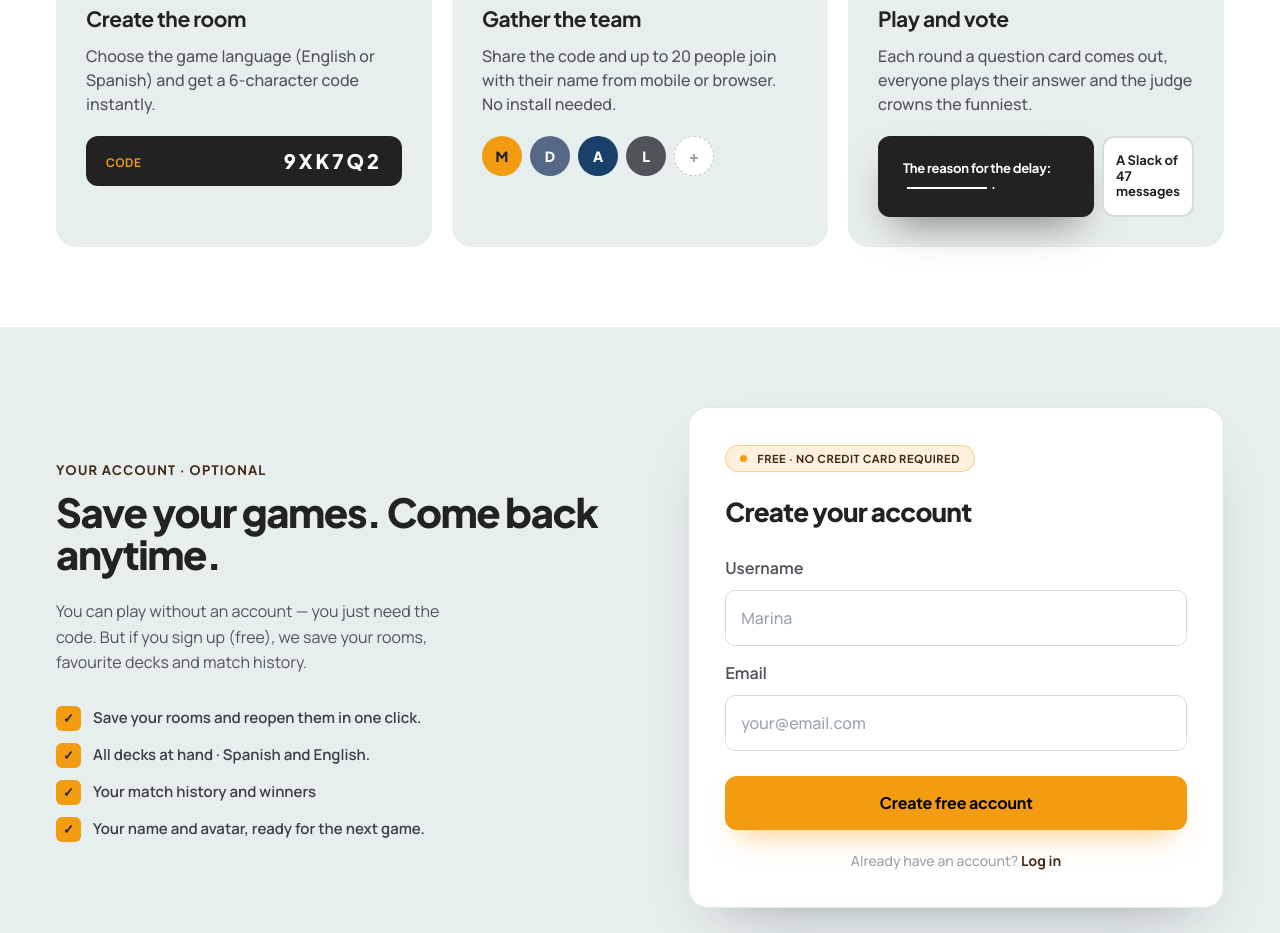
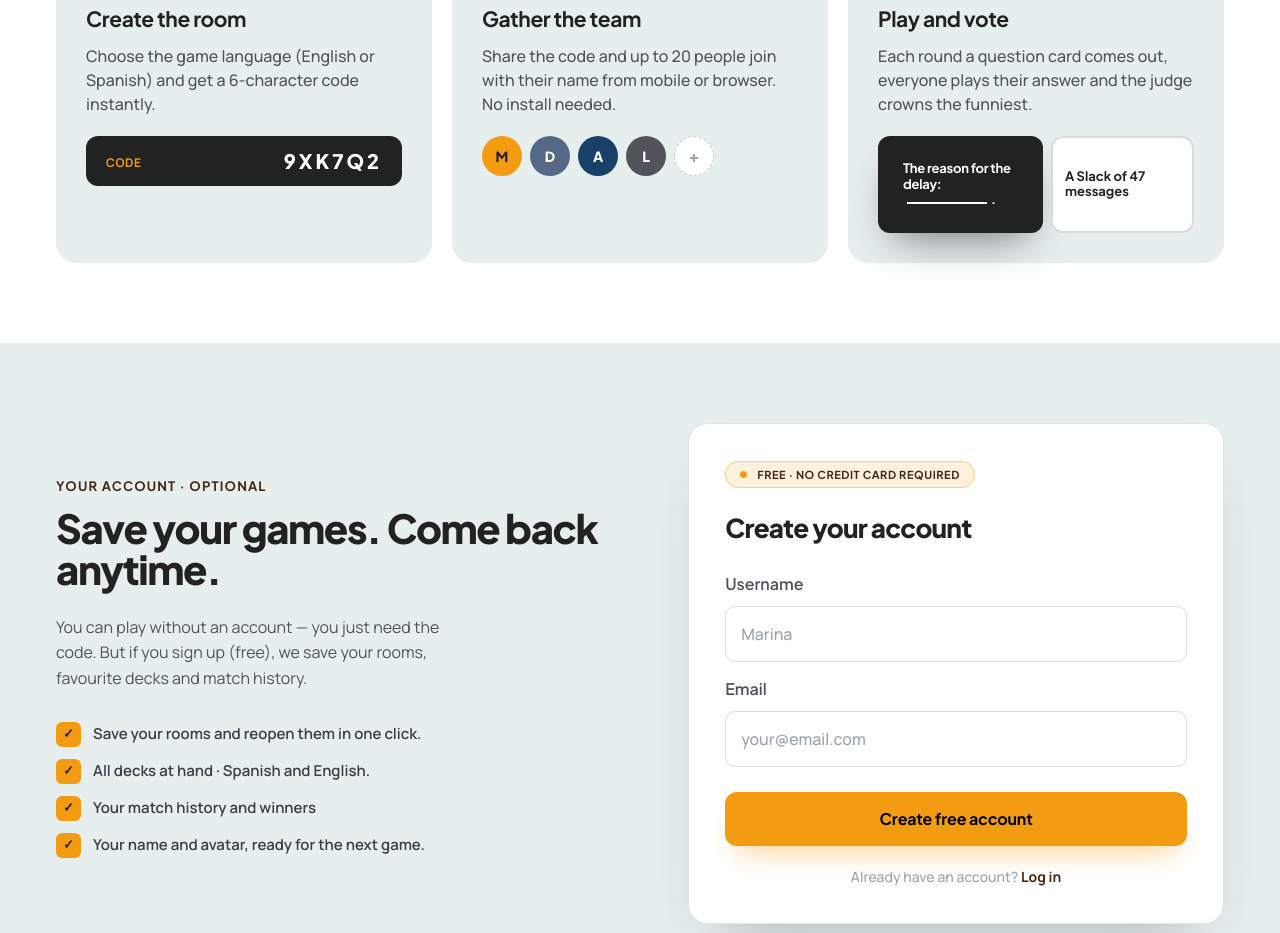
Before and after one commit to jomavazquez/malas-personas, a React (Vite) app in the folder frontend/: page / in a window 1280 px wide. Shown: the part 1220-2153 px from the top of the page. Built offline with nearby package versions, Linux system fonts and the light colour scheme.

Commit message:
BlackCard updated

```diff
--- a/frontend/src/components/pages/BlackCard.module.css
+++ b/frontend/src/components/pages/BlackCard.module.css
@@ -2,6 +2,7 @@
     background: #222;
     border-radius: 12px;
     box-shadow: 0 20px 40px -16px rgba(0, 0, 0, .5);
+    flex: 1;
     padding: 25px
 }
 
--- a/frontend/src/pages/HomePage.tsx
+++ b/frontend/src/pages/HomePage.tsx
@@ -158,7 +158,7 @@ export const HomePage = () => {
               <div className={ styles.step_number} style={{ color: C.accent }}>3</div>
               <div className={ styles.step_title } style={{ color: C.base }}>{ t("how.step3.title") }</div>
               <div className={ styles.step_body } style={{ color: C.muted }}>{ t("how.step3.desc") }</div>
-              <div className="flex gap-2">
+              <div className="flex gap-2 flex-2">
                 <BlackCard question={ t("how.step3.card") } fontSize={ 13 } />
                 <div className={ `min-[768px]:hidden min-[995px]:block ${ styles.white_card }`} style={{ border: `2px solid ${C.border}`, color: C.base }}>{ t("how.step3.answer") }</div>
               </div>
```
